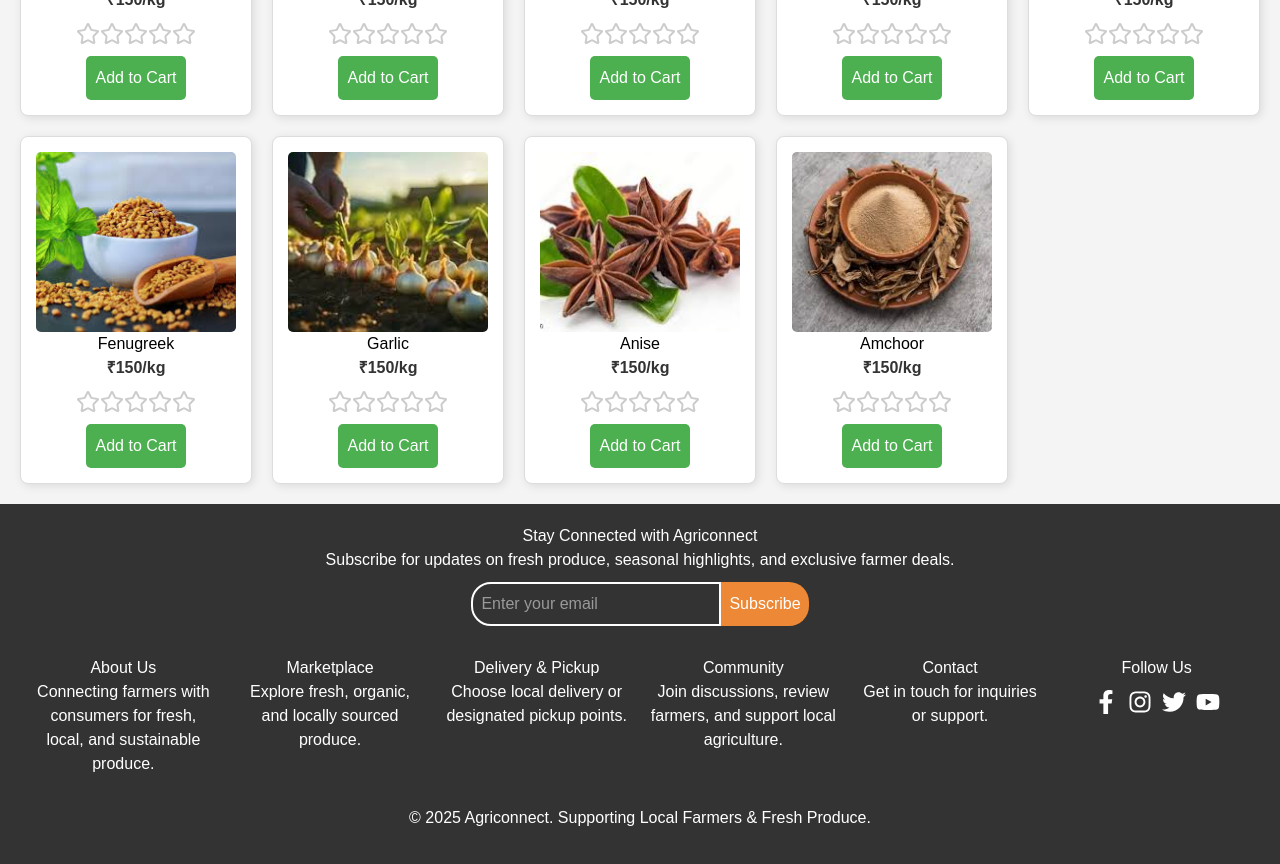
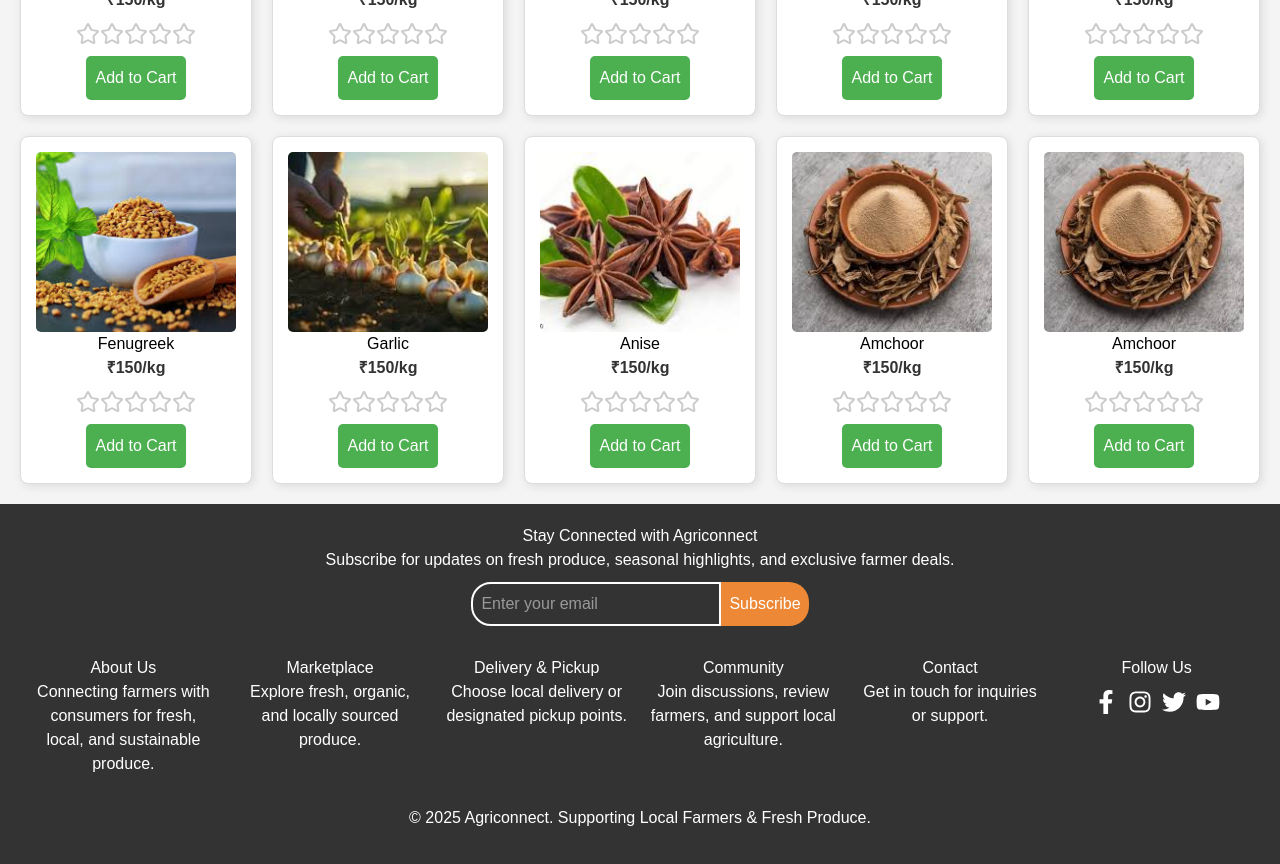
Before and after one commit to Ramya4412/agriConnect-client, a React (Vite) app: page /Market in a window 1280 px wide. Shown: the part 4500-5364 px from the top of the page. Built offline with nearby package versions, Linux system fonts and the light colour scheme.

Commit message:
added more products

```diff
--- a/src/pages/Market.jsx
+++ b/src/pages/Market.jsx
@@ -67,6 +67,7 @@ const products = [
   { id: 62, name: 'Garlic', price: '₹150/kg', image: '/Garlic.jpeg', category: 'Spices and Condiments' },
   { id: 63, name: 'Anise', price: '₹150/kg', image: '/Anise.jpeg', category: 'Spices and Codiments' },
   { id: 64, name: 'Amchoor', price: '₹150/kg', image: '/Amchoor.jpeg', category: 'Spices and Condiments' },
+  { id: 65, name: 'Amchoor', price: '₹150/kg', image: '/Amchoor.jpeg', category: 'Spices and Condiments' },
 ];
 
 export default function Dashboard() {
```
